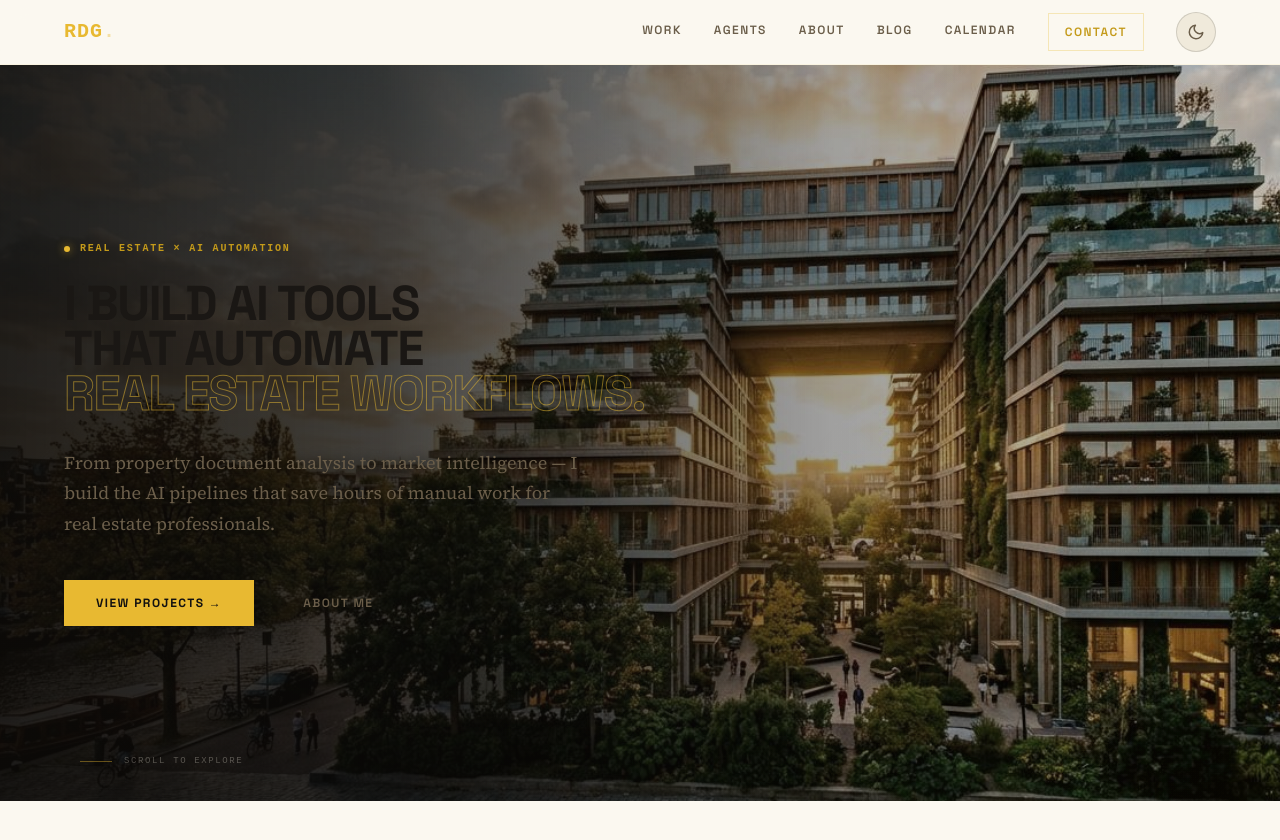
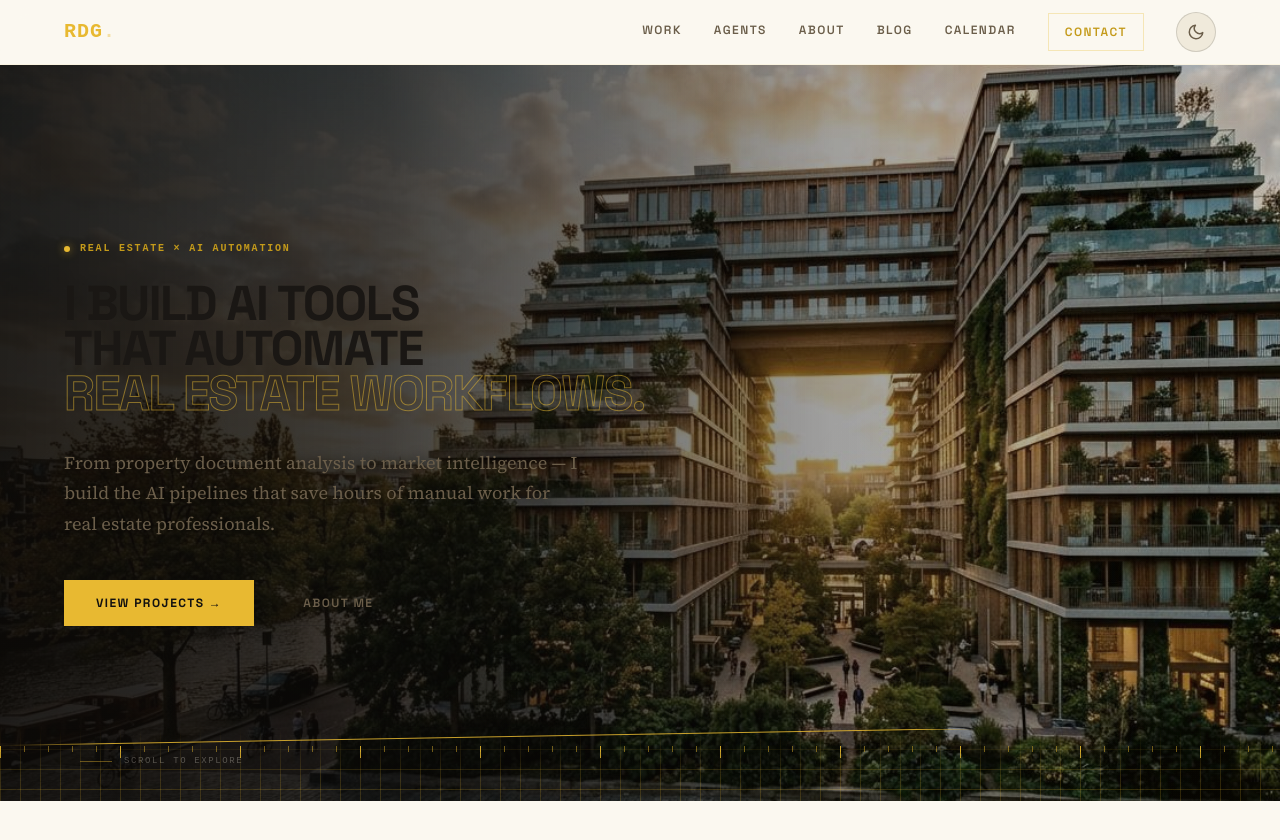
Before and after one commit to randydegroot56/randy-site, a Next.js app: page / in a window 1280 px wide. Shown: the top 840 px of the page. Built offline with nearby package versions, Linux system fonts and the light colour scheme.

Commit message:
feat(hero): add blueprint grid border strip with diagonal ruler line

```diff
--- a/src/app/page.js
+++ b/src/app/page.js
@@ -357,6 +357,86 @@ export default function Page() {
             Scroll to explore
           </span>
         </motion.div>
+
+        {/* Hero border strip */}
+        <div
+          aria-hidden="true"
+          style={{
+            position: 'absolute',
+            bottom: 0, left: 0, right: 0,
+            height: '72px',
+            zIndex: 11,
+            pointerEvents: 'none',
+            overflow: 'hidden',
+          }}
+        >
+          {/* Blueprint grid */}
+          <div style={{
+            position: 'absolute',
+            inset: 0,
+            backgroundImage: `linear-gradient(${isDark ? 'rgba(232,185,49,0.10)' : 'rgba(232,185,49,0.18)'} 1px, transparent 1px), linear-gradient(90deg, ${isDark ? 'rgba(232,185,49,0.10)' : 'rgba(232,185,49,0.18)'} 1px, transparent 1px)`,
+            backgroundSize: '20px 20px',
+            WebkitMaskImage: 'linear-gradient(to bottom, transparent 0%, black 70%)',
+            maskImage: 'linear-gradient(to bottom, transparent 0%, black 70%)',
+          }} />
+
+          {/* Diagonal ruler line */}
+          <div style={{
+            position: 'absolute',
+            top: '16px', left: 0, right: 0,
+            height: '1px',
+            background: 'linear-gradient(90deg, transparent 0%, rgba(232,185,49,0.85) 8%, rgba(232,185,49,0.85) 92%, transparent 100%)',
+            transform: 'rotate(-1deg)',
+            transformOrigin: 'left center',
+          }} />
+
+          {/* Fine tick marks every 24px */}
+          <div style={{
+            position: 'absolute',
+            top: '17px', left: 0, right: 0,
+            height: '6px',
+            background: 'repeating-linear-gradient(90deg, rgba(232,185,49,0.45) 0, rgba(232,185,49,0.45) 1px, transparent 1px, transparent 24px)',
+          }} />
+
+          {/* Major tick marks every 120px */}
+          <div style={{
+            position: 'absolute',
+            top: '17px', left: 0, right: 0,
+            height: '12px',
+            background: 'repeating-linear-gradient(90deg, rgba(232,185,49,0.8) 0, rgba(232,185,49,0.8) 1px, transparent 1px, transparent 120px)',
+          }} />
+
+          {/* Corner mark — left */}
+          <div style={{
+            position: 'absolute',
+            bottom: '8px', left: '16px',
+            width: '8px', height: '8px',
+            borderBottom: `1px solid ${isDark ? 'rgba(232,185,49,0.5)' : 'rgba(26,23,20,0.25)'}`,
+            borderLeft: `1px solid ${isDark ? 'rgba(232,185,49,0.5)' : 'rgba(26,23,20,0.25)'}`,
+          }} />
+
+          {/* Corner mark — right */}
+          <div style={{
+            position: 'absolute',
+            bottom: '8px', right: '16px',
+            width: '8px', height: '8px',
+            borderBottom: `1px solid ${isDark ? 'rgba(232,185,49,0.5)' : 'rgba(26,23,20,0.25)'}`,
+            borderRight: `1px solid ${isDark ? 'rgba(232,185,49,0.5)' : 'rgba(26,23,20,0.25)'}`,
+          }} />
+
+          {/* Label */}
+          <span style={{
+            position: 'absolute',
+            bottom: '10px', left: '32px',
+            fontFamily: 'monospace',
+            fontSize: '7px',
+            letterSpacing: '0.18em',
+            textTransform: 'uppercase',
+            color: isDark ? 'rgba(232,185,49,0.35)' : 'rgba(26,23,20,0.25)',
+          }}>
+            // SYS.BOUNDARY_01
+          </span>
+        </div>
       </section>
 
       <div style={{ height: '45vh' }} />
```
